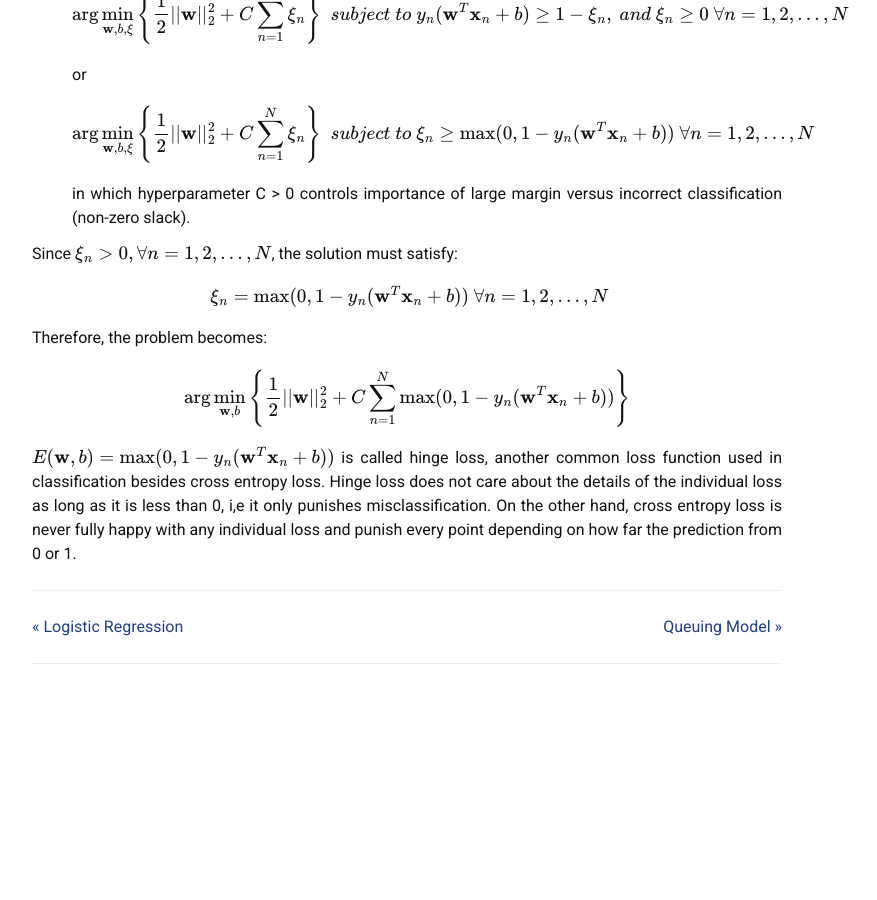
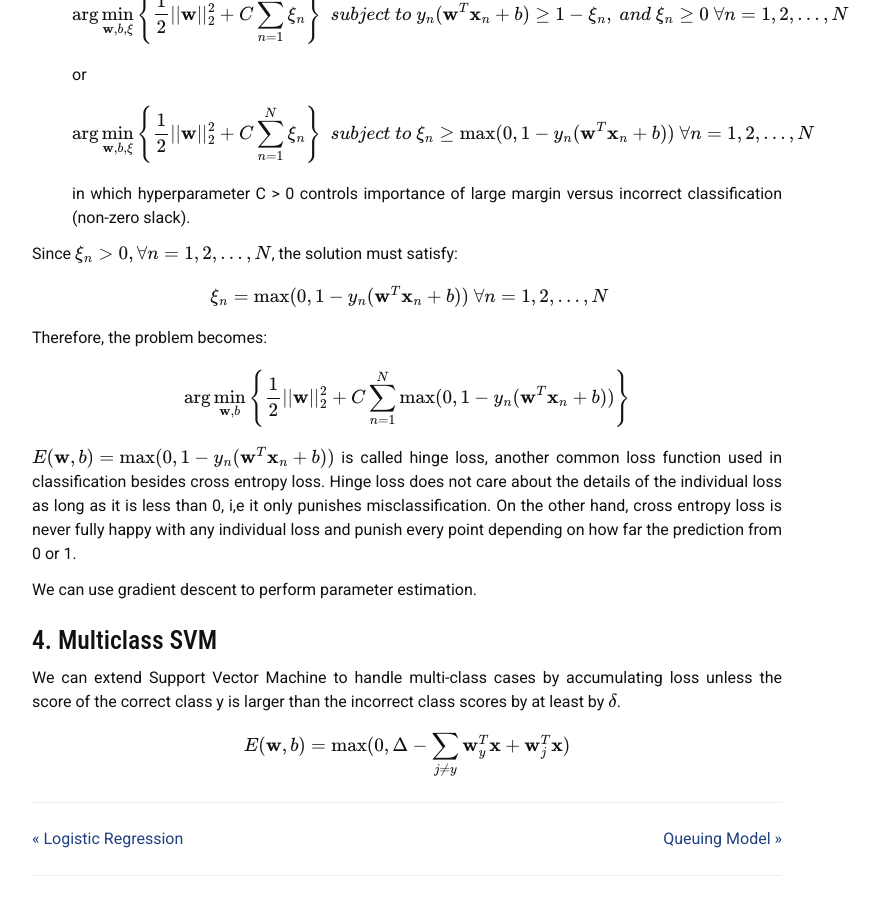
Before and after one commit to liambll/blog-archive, a Jekyll site: the page built from _posts/2017-06-30-svm.markdown, in a window 1280 px wide and 900 px high, scrolled down 1906 px. Shown: the whole window, without its empty margins (233-1110 px from the left). Built offline with Jekyll 4.4.1, drawn with Linux system fonts in a browser that asks for light colours; nearby versions of some CDN libraries; formulas are drawn with MathJax 3; comment, search, counter and statistics services are not loaded; before the commit the page ends 2594 px from its top, so only the background shows below that.

Commit message:
Update 2017-06-30-svm.markdown

```diff
--- a/_posts/2017-06-30-svm.markdown
+++ b/_posts/2017-06-30-svm.markdown
@@ -88,3 +88,11 @@ Therefore, the problem becomes:
 \arg \min_{\mathbf{w}, b} \left\\{ \frac{1}{2}{\|\|\mathbf{w}\|\|\_2^2} + C \sum_{n=1}^N \max(0, 1 - y_n(\mathbf{w}^T\mathbf{x}\_n + b)) \right\\}
 \\]
 \\(E(\mathbf{w}, b) = \max(0, 1 - y_n(\mathbf{w}^T\mathbf{x}\_n + b))\\) is called hinge loss, another common loss function used in classification besides cross entropy loss. Hinge loss does not care about the details of the individual loss as long as it is less than 0, i,e it only punishes misclassification. On the other hand, cross entropy loss is never fully happy with any individual loss and punish every point depending on how far the prediction from 0 or 1.
+
+We can use gradient descent to perform parameter estimation.
+
+## 4. Multiclass SVM
+We can extend Support Vector Machine to handle multi-class cases by accumulating loss unless the score of the correct class y is larger than the incorrect class scores by at least by \\(\delta\\).
+\\[
+E(\mathbf{w}, b) = \max(0, \Delta - \sum_{j \neq y} \mathbf{w}\_y^T\mathbf{x} + \mathbf{w}\_j^T\mathbf{x})
+\\]
```
